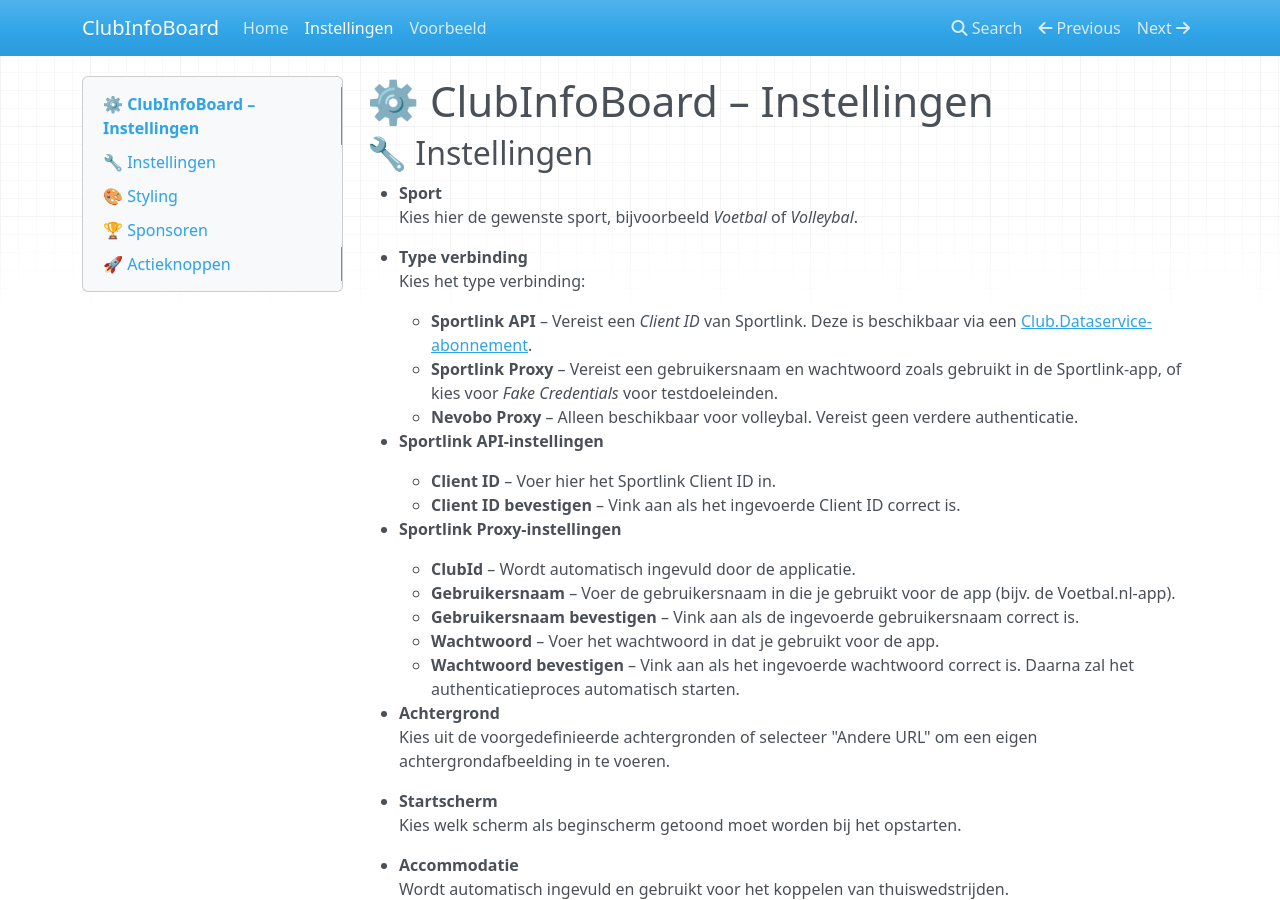
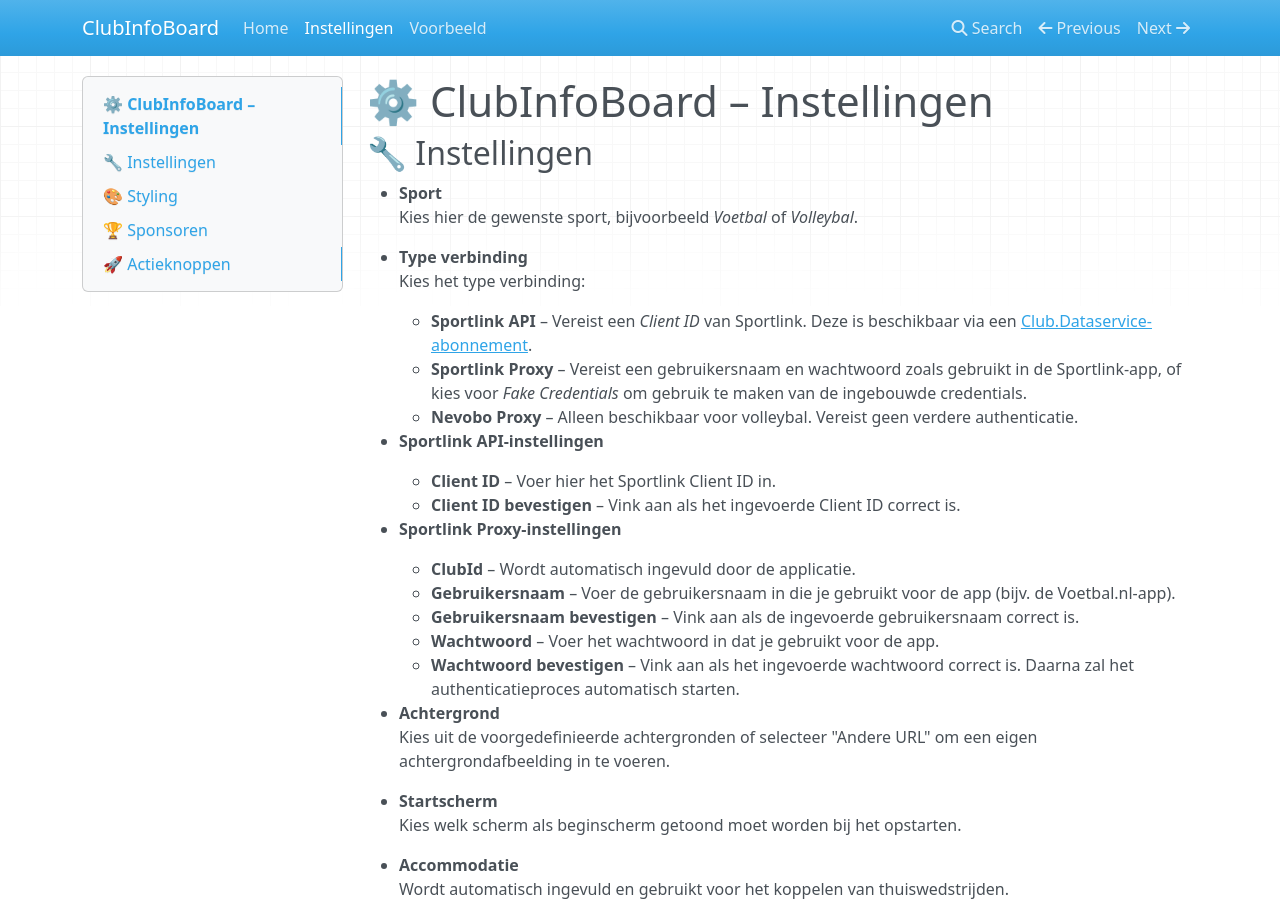
Before and after one commit to PatrickSt1991/Sportlink.Club.Info.Viewer, an MkDocs documentation site: the page built from docs/settings.md, in a window 1280 px wide and 900 px high. Built offline with MkDocs 1.6.1, drawn with Linux system fonts in a browser that asks for light colours; nearby versions of some CDN libraries.

Commit message:
Update settings.md

```diff
--- a/docs/settings.md
+++ b/docs/settings.md
@@ -8,7 +8,7 @@
 - **Type verbinding**
   Kies het type verbinding:
     - **Sportlink API** – Vereist een *Client ID* van Sportlink. Deze is beschikbaar via een [Club.Dataservice-abonnement](https://www.sportlink.nl/ons-aanbod/prijslijst-en-bestellen/).
-    - **Sportlink Proxy** – Vereist een gebruikersnaam en wachtwoord zoals gebruikt in de Sportlink-app, of kies voor *Fake Credentials* voor testdoeleinden.
+    - **Sportlink Proxy** – Vereist een gebruikersnaam en wachtwoord zoals gebruikt in de Sportlink-app, of kies voor *Fake Credentials* om gebruik te maken van de ingebouwde credentials.
     - **Nevobo Proxy** – Alleen beschikbaar voor volleybal. Vereist geen verdere authenticatie.
 
 - **Sportlink API-instellingen**
```
